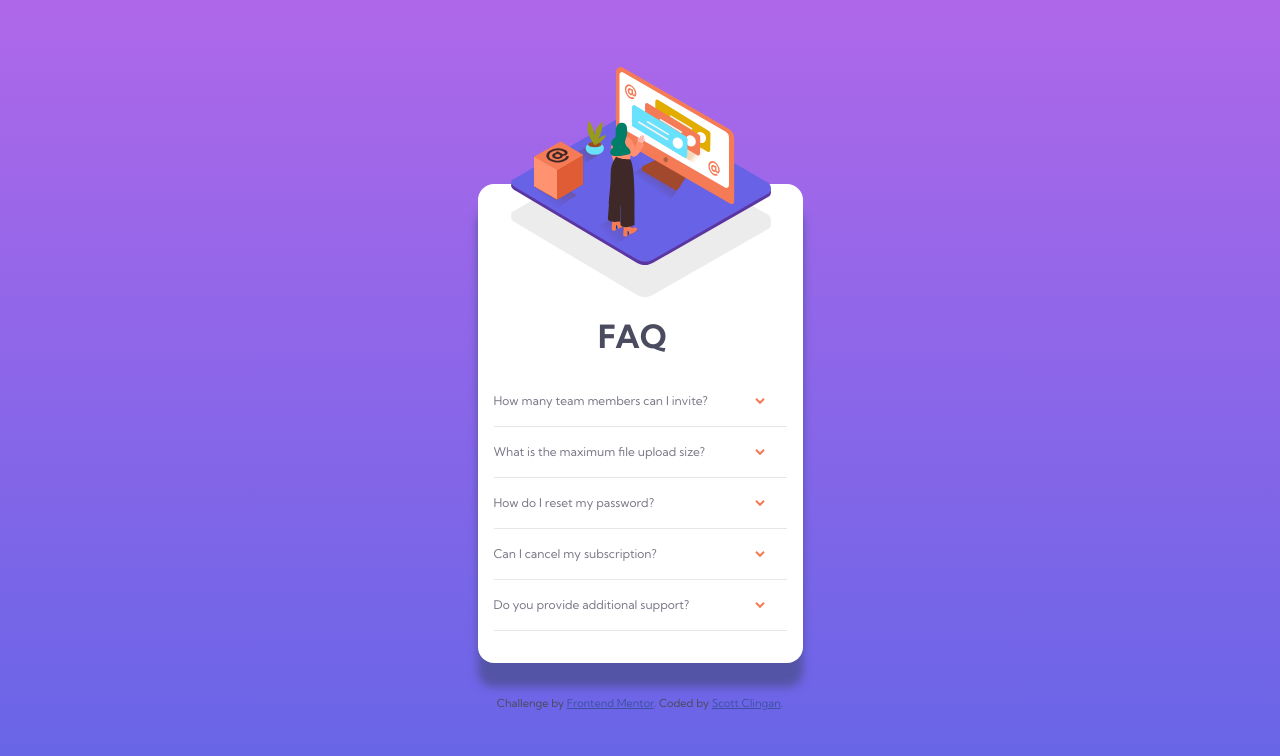
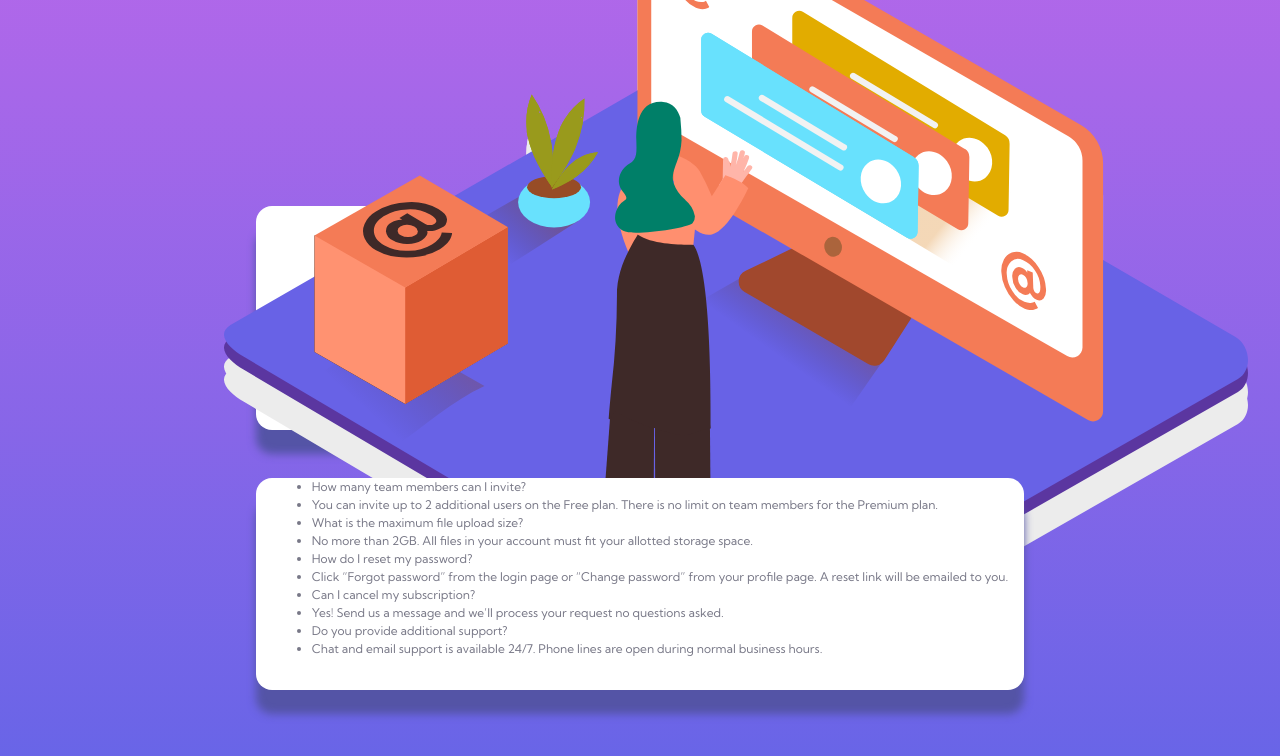
Before and after one commit to sclingan/faq-accordion, a React (Vite) app: page / in a window 1280 px wide. Shown: the top 756 px of the page. Built offline with nearby package versions, Linux system fonts and the light colour scheme.

Commit message:
Adding new features

```diff
--- a/src/App.css
+++ b/src/App.css
@@ -94,7 +94,6 @@
 .img__logo {
   position: absolute;
   top: -7.3rem;
-  /* top: -6.5rem; */
   right: 2rem;
   max-width: 80%;
   filter: drop-shadow( 0 2rem #ececec);
--- a/src/App.tsx
+++ b/src/App.tsx
@@ -2,19 +2,21 @@
 import './App.css'
 import logo from '../public/illustration-woman-online-mobile.svg';
 import arrow_icon from '../public/icon-arrow-down.svg';
+import './accordion.js';
+import './card.tsx';
 
 function App() {
 
   return (
     <main>
       <div className="div__card">
-         <img className="img__logo" src={logo} alt=""></img>
+         {/* <img className="img__logo" src={logo} alt=""></img> */}
         <h1>FAQ</h1>
-        <div className="div__card_question" id='question_1'>
+        {/* <div className="div__card_question" id='question_1'>
           <p>How many team members can I invite?</p>
        </div>
-       <button className="btn__accordion"><img src={arrow_icon} alt="" id='icon_1'></img></button>
-       <div className="div__card_answer">
+       <button className="btn__accordion" aria-expanded="false"><img src={arrow_icon} alt="" id='icon_1'></img></button>
+       <div className="div__card_answer" id='answer_1'>
          <p> You can invite up to 2 additional users on the Free plan. There is no limit on
           team members for the Premium plan.
           </p>
@@ -22,7 +24,7 @@
       <div className="div__card_question" id='question_2'>
           <p>What is the maximum file upload size?</p>
       </div>
-      <button className="btn__accordion"><img src={arrow_icon} alt="" id='icon_2'></img></button>
+      <button className="btn__accordion" aria-expanded='false'><img src={arrow_icon} alt="" id='icon_2'></img></button>
 
       <div className="div__card_answer">
           <p>No more than 2GB. All files in your account must fit your allotted storage space.
@@ -31,7 +33,7 @@
       <div className="div__card_question" id='question_3'>
          <p>How do I reset my password?</p>
       </div>
-      <button className="btn__accordion"><img src={arrow_icon} alt="" id='icon_3'></img></button>
+      <button className="btn__accordion" aria-expanded='false'><img src={arrow_icon} alt="" id='icon_3'></img></button>
 
       <div className="div__card_answer">
          <p>Click “Forgot password” from the login page or “Change password” from your profile page.
@@ -41,7 +43,7 @@
       <div className="div__card_question" id='question_4'>
          <p>Can I cancel my subscription?</p>
       </div>
-      <button className="btn__accordion"><img src={arrow_icon} alt="" id='icon_4'></img></button>
+      <button className="btn__accordion" aria-expanded='false'><img src={arrow_icon} alt="" id='icon_4'></img></button>
 
       <div className="div__card_answer">
          <p>Yes! Send us a message and we’ll process your request no questions asked.</p>
@@ -49,11 +51,11 @@
       <div className="div__card_question" id='question_5'>
          <p>Do you provide additional support?</p>
       </div>
-      <button className="btn__accordion"><img src={arrow_icon} alt="" id='icon_5'></img></button>
+      <button className="btn__accordion" aria-expanded='false'><img src={arrow_icon} alt="" id='icon_5'></img></button>
 
       <div className="div__card_answer">
         <p> Chat and email support is available 24/7. Phone lines are open during normal business hours.</p>
-      </div>
+      </div> */}
     </div>
     <footer>
      <div className="attribution">
--- /dev/null
+++ b/src/accordion.js
@@ -0,0 +1,4 @@
+
+// let ans = document.getElementById('answer_1');
+
+// ans.style.display = 'inline';
--- /dev/null
+++ b/src/card.tsx
@@ -0,0 +1,35 @@
+import logo from '../public/illustration-woman-online-mobile.svg';
+
+
+
+function Card() {
+    return(
+        <div>
+        <header>
+         <img className="img__logo" src={logo} alt=""></img>
+        </header>
+        <section className="div__card">
+            {/* <h1>FAQ</h1> */}
+            <ul>
+                <li>How many team members can I invite?</li>
+                <li>You can invite up to 2 additional users on the Free plan. There is no limit on
+                    team members for the Premium plan.</li>
+                <li>What is the maximum file upload size?</li>
+                <li>No more than 2GB. All files in your account
+                    must fit your allotted storage space.
+                </li>
+                <li>How do I reset my password?</li>
+                <li>Click “Forgot password” from the login page or “Change password” from your profile page.
+                    A reset link will be emailed to you.</li>
+                <li>Can I cancel my subscription?</li>
+                <li>Yes! Send us a message and we’ll process your request no questions asked.</li>
+                <li>Do you provide additional support?</li>
+                <li>Chat and email support is available 24/7. Phone lines are open during normal business hours.</li>
+            </ul>
+        </section>
+        </div>
+    )
+};
+
+
+export default Card;
--- a/src/main.tsx
+++ b/src/main.tsx
@@ -2,9 +2,11 @@
 import ReactDOM from 'react-dom/client'
 import App from './App'
 import './index.css'
+import Card from './card'
 
 ReactDOM.createRoot(document.getElementById('root') as HTMLElement).render(
   <React.StrictMode>
     <App />
+    <Card />
   </React.StrictMode>,
 )
```
